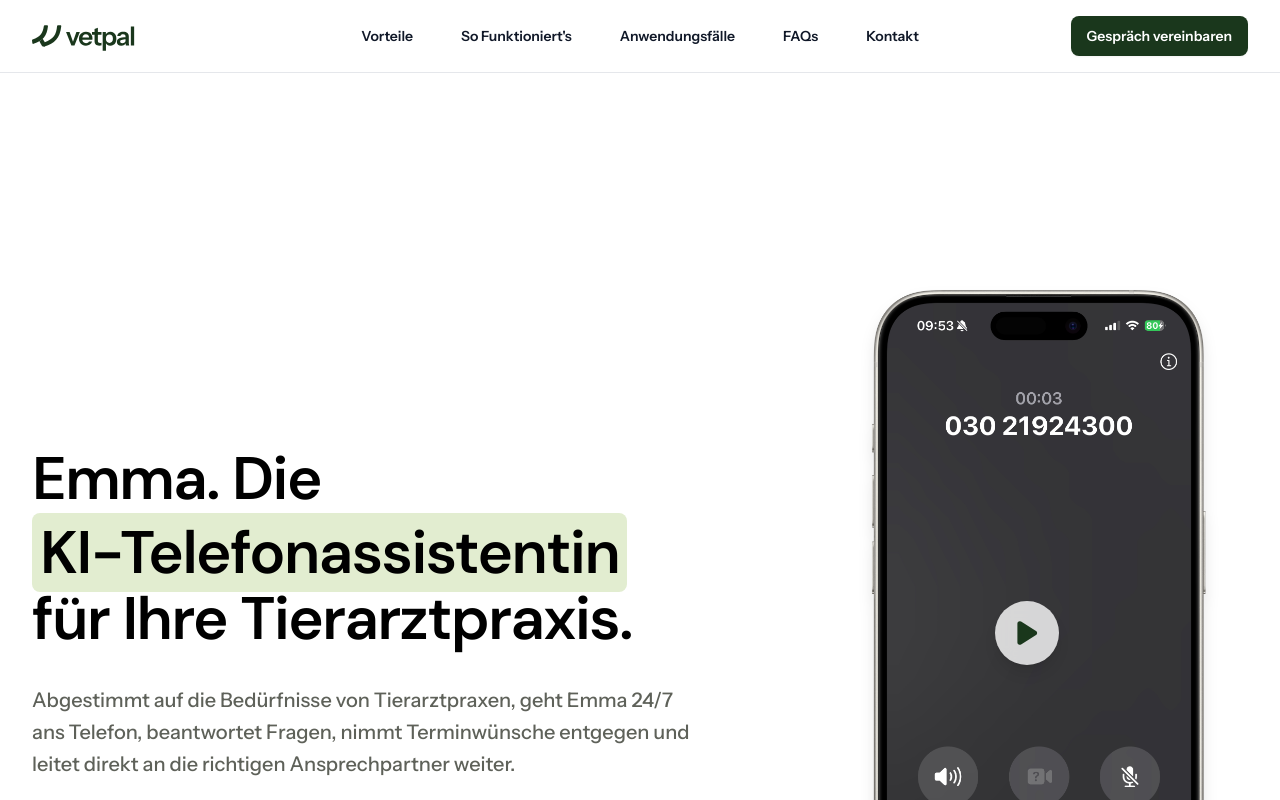
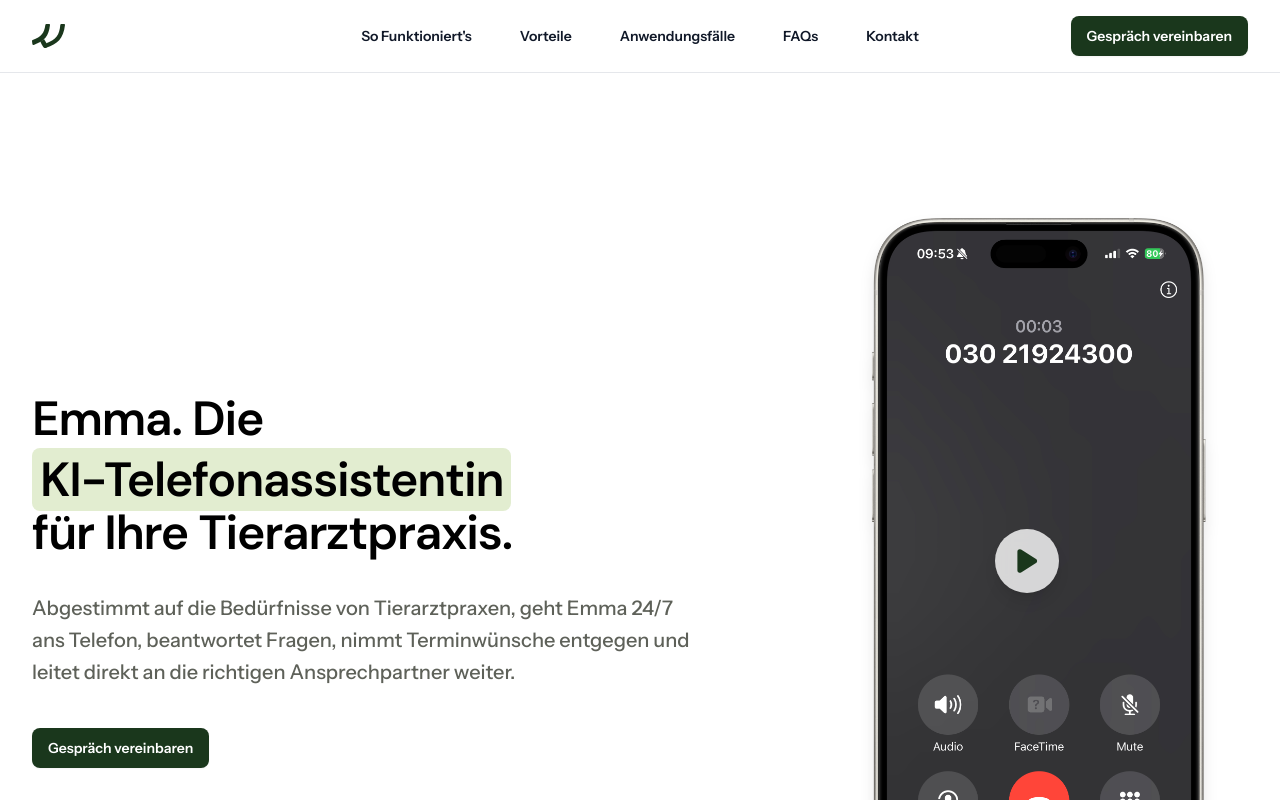
Before and after one commit to juliuslaux/vetpal, a Next.js app: page / in a window 1280 px wide. Shown: the top 800 px of the page. Built offline with nearby package versions, Linux system fonts and the light colour scheme.

Commit message:
Fixed Mobile Bugs

```diff
--- a/src/app/auftragsverarbeitung/page.tsx
+++ b/src/app/auftragsverarbeitung/page.tsx
@@ -8,10 +8,10 @@
 import Link from 'next/link'
 
 const navigation = [
-  { name: 'Vorteile', href: '#benefits' },
-  { name: "So Funktioniert's", href: '#how-it-works' },
-  { name: 'Anwendungsfälle', href: '#examples' },
-  { name: 'FAQs', href: '#faqs' },
+  { name: 'Vorteile', href: '/#benefits' },
+  { name: "So Funktioniert's", href: '/#how-it-works' },
+  { name: 'Anwendungsfälle', href: '/#examples' },
+  { name: 'FAQs', href: '/#faqs' },
   { name: 'Kontakt', href: '/kontakt' },
 ]
 
@@ -28,14 +28,20 @@
                 <span className="sr-only">Vetpal Logo</span>
                 <Image
                   alt="Vetpal Logo"
-                  src="/images/vetpal-logo-green.svg"
+                  src="/images/vetpal-icon-green.svg"
                   width={120}
                   height={32}
-                  className="h-8 w-auto"
+                  className="h-6 w-auto"
                 />
               </Link>
             </div>
-            <div className="flex lg:hidden">
+            <div className="flex items-center gap-x-4 lg:hidden">
+              <a
+                href="#"
+                className="rounded-lg bg-[#1A371C] px-3 py-2 text-sm font-semibold text-white shadow-xs hover:bg-[#1A371C]/90 font-[Instrument_Sans]"
+              >
+                Gespräch vereinbaren
+              </a>
               <button
                 type="button"
                 onClick={() => setMobileMenuOpen(true)}
@@ -66,7 +72,7 @@
                   <span className="sr-only">Vetpal Logo</span>
                   <Image
                     alt="Vetpal Logo"
-                    src="/images/vetpal_logo.svg"
+                    src="/images/vetpal-logo-green.svg"
                     width={120}
                     height={32}
                     className="h-8 w-auto"
@@ -104,7 +110,7 @@
       <div className="relative isolate bg-white pt-28">
         <div className="mx-auto max-w-7xl px-6 py-24 sm:py-32 lg:px-8">
           <h1 className="text-3xl font-semibold tracking-tight text-[#1A371C] font-[Instrument_Sans] mb-8">
-            Auftragsverarbeitungsvertrag
+            Auftragsverarbeitungs<wbr className="sm:hidden"/>vertrag
           </h1>
 
           <div className="prose max-w-3xl font-[Instrument_Sans] text-[#5e6159]">
--- a/src/app/datenschutz/page.tsx
+++ b/src/app/datenschutz/page.tsx
@@ -8,10 +8,10 @@
 import Link from 'next/link'
 
 const navigation = [
-  { name: 'Vorteile', href: '#benefits' },
-  { name: "So Funktioniert's", href: '#how-it-works' },
-  { name: 'Anwendungsfälle', href: '#examples' },
-  { name: 'FAQs', href: '#faqs' },
+  { name: 'Vorteile', href: '/#benefits' },
+  { name: "So Funktioniert's", href: '/#how-it-works' },
+  { name: 'Anwendungsfälle', href: '/#examples' },
+  { name: 'FAQs', href: '/#faqs' },
   { name: 'Kontakt', href: '/kontakt' },
 ]
 
@@ -28,14 +28,20 @@
                 <span className="sr-only">Vetpal Logo</span>
                 <Image
                   alt="Vetpal Logo"
-                  src="/images/vetpal-logo-green.svg"
+                  src="/images/vetpal-icon-green.svg"
                   width={120}
                   height={32}
-                  className="h-8 w-auto"
+                  className="h-6 w-auto"
                 />
               </Link>
             </div>
-            <div className="flex lg:hidden">
+            <div className="flex items-center gap-x-4 lg:hidden">
+              <a
+                href="#"
+                className="rounded-lg bg-[#1A371C] px-3 py-2 text-sm font-semibold text-white shadow-xs hover:bg-[#1A371C]/90 font-[Instrument_Sans]"
+              >
+                Gespräch vereinbaren
+              </a>
               <button
                 type="button"
                 onClick={() => setMobileMenuOpen(true)}
@@ -66,7 +72,7 @@
                   <span className="sr-only">Vetpal Logo</span>
                   <Image
                     alt="Vetpal Logo"
-                    src="/images/vetpal_logo.svg"
+                    src="/images/vetpal-logo-green.svg"
                     width={120}
                     height={32}
                     className="h-8 w-auto"
--- a/src/app/impressum/page.tsx
+++ b/src/app/impressum/page.tsx
@@ -8,10 +8,10 @@
 import Link from 'next/link'
 
 const navigation = [
-  { name: 'Vorteile', href: '#benefits' },
-  { name: "So Funktioniert's", href: '#how-it-works' },
-  { name: 'Anwendungsfälle', href: '#examples' },
-  { name: 'FAQs', href: '#faqs' },
+  { name: 'Vorteile', href: '/#benefits' },
+  { name: "So Funktioniert's", href: '/#how-it-works' },
+  { name: 'Anwendungsfälle', href: '/#examples' },
+  { name: 'FAQs', href: '/#faqs' },
   { name: 'Kontakt', href: '/kontakt' },
 ]
 
@@ -28,14 +28,20 @@
                 <span className="sr-only">Vetpal Logo</span>
                 <Image
                   alt="Vetpal Logo"
-                  src="/images/vetpal-logo-green.svg"
+                  src="/images/vetpal-icon-green.svg"
                   width={120}
                   height={32}
-                  className="h-8 w-auto"
+                  className="h-6 w-auto"
                 />
               </Link>
             </div>
-            <div className="flex lg:hidden">
+            <div className="flex items-center gap-x-4 lg:hidden">
+              <a
+                href="#"
+                className="rounded-lg bg-[#1A371C] px-3 py-2 text-sm font-semibold text-white shadow-xs hover:bg-[#1A371C]/90 font-[Instrument_Sans]"
+              >
+                Gespräch vereinbaren
+              </a>
               <button
                 type="button"
                 onClick={() => setMobileMenuOpen(true)}
@@ -66,7 +72,7 @@
                   <span className="sr-only">Vetpal Logo</span>
                   <Image
                     alt="Vetpal Logo"
-                    src="/images/vetpal_logo.svg"
+                    src="/images/vetpal-logo-green.svg"
                     width={120}
                     height={32}
                     className="h-8 w-auto"
--- a/src/app/kontakt/page.tsx
+++ b/src/app/kontakt/page.tsx
@@ -8,10 +8,10 @@
 import Link from 'next/link'
 
 const navigation = [
-  { name: 'Vorteile', href: '#benefits' },
-  { name: "So Funktioniert's", href: '#how-it-works' },
-  { name: 'Anwendungsfälle', href: '#examples' },
-  { name: 'FAQs', href: '#faqs' },
+  { name: 'Vorteile', href: '/#benefits' },
+  { name: "So Funktioniert's", href: '/#how-it-works' },
+  { name: 'Anwendungsfälle', href: '/#examples' },
+  { name: 'FAQs', href: '/#faqs' },
   { name: 'Kontakt', href: '/kontakt' },
 ]
 
@@ -86,14 +86,20 @@
                 <span className="sr-only">Vetpal Logo</span>
                 <Image
                   alt="Vetpal Logo"
-                  src="/images/vetpal-logo-green.svg"
+                  src="/images/vetpal-icon-green.svg"
                   width={120}
                   height={32}
-                  className="h-8 w-auto"
+                  className="h-6 w-auto"
                 />
               </Link>
             </div>
-            <div className="flex lg:hidden">
+            <div className="flex items-center gap-x-4 lg:hidden">
+              <a
+                href="#"
+                className="rounded-lg bg-[#1A371C] px-3 py-2 text-sm font-semibold text-white shadow-xs hover:bg-[#1A371C]/90 font-[Instrument_Sans]"
+              >
+                Gespräch vereinbaren
+              </a>
               <button
                 type="button"
                 onClick={() => setMobileMenuOpen(true)}
@@ -124,7 +130,7 @@
                   <span className="sr-only">Vetpal Logo</span>
                   <Image
                     alt="Vetpal Logo"
-                    src="/images/vetpal_logo.svg"
+                    src="/images/vetpal-logo-green.svg"
                     width={120}
                     height={32}
                     className="h-8 w-auto"
--- a/src/components/Cts.tsx
+++ b/src/components/Cts.tsx
@@ -13,12 +13,12 @@
                 Bereit für die Zukunft Ihrer Praxis?
               </h2>
               <p className="mx-auto mt-6 max-w-xl text-lg/8 text-pretty text-[#000000] font-[Instrument_Sans]">
-              Jetzt kostenfrei Testzugang zu Emma erhalten. Wir richten Emma unverbindlich für Ihre Praxis ein und zeigen Ihnen, wie einfach und effizient Ihre Telefonanlage mit Emma sein kann.
+                Jetzt kostenfrei Testzugang zu Emma erhalten. Wir richten Emma unverbindlich für Ihre Praxis ein und zeigen Ihnen, wie einfach und effizient Ihre Telefonanlage mit Emma sein kann.
               </p>
-              <div className="mt-10 flex items-center justify-center gap-x-6">
+              <div className="mt-10 flex flex-col sm:flex-row items-center justify-center gap-6 sm:gap-x-6">
                 <a
                   href="#"
-                  className="rounded-md bg-[#1A371C] px-5 py-3 text-sm font-semibold text-white shadow-sm hover:bg-[#2A472C] focus-visible:outline focus-visible:outline-2 focus-visible:outline-offset-2 focus-visible:outline-[#1A371C] font-[Instrument_Sans]"
+                  className="w-full sm:w-auto rounded-md bg-[#1A371C] px-5 py-3 text-sm font-semibold text-white shadow-sm hover:bg-[#2A472C] focus-visible:outline focus-visible:outline-2 focus-visible:outline-offset-2 focus-visible:outline-[#1A371C] font-[Instrument_Sans]"
                 >
                   Gespräch vereinbaren
                 </a>
--- a/src/components/Examples.tsx
+++ b/src/components/Examples.tsx
@@ -37,24 +37,22 @@
 ];
 
 export default function Examples() {
-  // Track which audio is playing (if any)
   const [playingIndex, setPlayingIndex] = useState<number | null>(null);
+  const [currentSlide, setCurrentSlide] = useState(0);
   const audioRefs = useRef<(HTMLAudioElement | null)[]>([]);
+  const sliderRef = useRef<HTMLDivElement>(null);
 
   const toggleAudio = (index: number) => {
-    // If we're already playing this audio, pause it
     if (playingIndex === index) {
       if (audioRefs.current[index]) {
         audioRefs.current[index]?.pause();
         setPlayingIndex(null);
       }
     } else {
-      // If another audio is playing, pause it first
       if (playingIndex !== null && audioRefs.current[playingIndex]) {
         audioRefs.current[playingIndex]?.pause();
       }
 
-      // Play the new audio
       if (audioRefs.current[index]) {
         audioRefs.current[index]?.load();
         const playPromise = audioRefs.current[index]?.play();
@@ -73,6 +71,26 @@
     }
   };
 
+  const scrollToSlide = (index: number) => {
+    if (sliderRef.current) {
+      const slideWidth = sliderRef.current.offsetWidth;
+      sliderRef.current.scrollTo({
+        left: slideWidth * index,
+        behavior: 'smooth'
+      });
+      setCurrentSlide(index);
+    }
+  };
+
+  const handleScroll = () => {
+    if (sliderRef.current) {
+      const slideWidth = sliderRef.current.offsetWidth;
+      const scrollPosition = sliderRef.current.scrollLeft;
+      const newSlide = Math.round(scrollPosition / slideWidth);
+      setCurrentSlide(newSlide);
+    }
+  };
+
   return (
     <div id="examples" className="bg-white py-24 sm:py-32">
       <div className="mx-auto max-w-7xl px-6 lg:px-8">
@@ -82,10 +100,19 @@
           </h2>
         </div>
 
-        <div className="mx-auto mt-16 max-w-2xl sm:mt-20 lg:mt-24 lg:max-w-none">
-          <div className="grid grid-cols-1 gap-8 sm:grid-cols-2 lg:grid-cols-3">
+        <div className="relative mt-16 sm:mt-20 lg:mt-24">
+          {/* Cards Container */}
+          <div
+            ref={sliderRef}
+            onScroll={handleScroll}
+            className="overflow-x-auto scrollbar-none snap-x snap-mandatory sm:overflow-visible"
+          >
+            <div className="grid grid-flow-col sm:grid-flow-row auto-cols-[100%] sm:auto-cols-auto sm:grid-cols-2 lg:grid-cols-3 gap-8">
               {exampleCards.map((card, index) => (
-              <div key={index} className="rounded-2xl bg-[#f7f7f3] p-8 flex flex-col items-center text-center">
+                <div
+                  key={index}
+                  className="rounded-2xl bg-[#f7f7f3] p-8 flex flex-col items-center text-center snap-center"
+                >
                   <div className="mb-4">
                     <button
                       onClick={() => toggleAudio(index)}
@@ -119,6 +146,21 @@
               ))}
             </div>
           </div>
+
+          {/* Step Indicators */}
+          <div className="flex justify-center gap-2 mt-6 sm:hidden">
+            {exampleCards.map((_, index) => (
+              <button
+                key={index}
+                onClick={() => scrollToSlide(index)}
+                className={`h-1.5 rounded-full transition-all ${
+                  index === currentSlide ? 'w-6 bg-[#1A371C]' : 'w-1.5 bg-gray-300'
+                }`}
+                aria-label={`Go to slide ${index + 1}`}
+              />
+            ))}
+          </div>
+        </div>
       </div>
     </div>
   );
--- a/src/components/Footer.tsx
+++ b/src/components/Footer.tsx
@@ -17,7 +17,7 @@
   legal: [
     { name: 'Impressum', href: '/impressum' },
     { name: 'Datenschutzerklärung', href: '/datenschutz' },
-    { name: 'Auftragsverarbeitungsvertrag', href: '/auftragsverarbeitung' },
+    { name: 'AVV', href: '/auftragsverarbeitung' },
   ],
   social: [
     {
@@ -111,7 +111,7 @@
 
           {/* Right columns */}
           <div className="mt-8 md:mt-0 md:w-1/2">
-            <div className="grid grid-cols-3 gap-8 md:gap-x-12">
+            <div className="grid grid-cols-2 md:grid-cols-3 gap-8 md:gap-x-12">
               <div>
                 <h3 className="text-sm font-semibold text-gray-600 font-[Instrument_Sans]">Kontakt</h3>
                 <ul className="mt-4 space-y-2">
@@ -129,7 +129,7 @@
                   <li className="text-sm text-gray-600 font-[Instrument_Sans]">12403 Berlin</li>
                 </ul>
               </div>
-              <div>
+              <div className="hidden md:block">
                 <h3 className="text-sm font-semibold text-gray-600 font-[Instrument_Sans]">Navigation</h3>
                 <ul className="mt-4 space-y-2">
                   {navigation.main.map((item) => (
--- a/src/components/Hero.tsx
+++ b/src/components/Hero.tsx
@@ -9,8 +9,8 @@
 import Link from 'next/link'
 
 const navigation = [
+  { name: "So Funktioniert's", href: '#how-it-works' },
   { name: 'Vorteile', href: '#benefits' },
-  { name: "So Funktioniert's", href: '#how-it-works' },
   { name: 'Anwendungsfälle', href: '#examples' },
   { name: 'FAQs', href: '#faqs' },
   { name: 'Kontakt', href: '/kontakt' },
@@ -68,14 +68,20 @@
                 <span className="sr-only">Vetpal Logo</span>
                 <Image
                   alt="Vetpal Logo"
-                  src="/images/vetpal-logo-green.svg"
+                  src="/images/vetpal-icon-green.svg"
                   width={120}
                   height={32}
-                  className="h-8 w-auto"
+                  className="h-6 w-auto"
                 />
               </Link>
             </div>
-            <div className="flex lg:hidden">
+            <div className="flex items-center gap-x-4 lg:hidden">
+              <a
+                href="#"
+                className="rounded-lg bg-[#1A371C] px-3 py-2 text-sm font-semibold text-white shadow-xs hover:bg-[#1A371C]/90 font-[Instrument_Sans]"
+              >
+                Gespräch vereinbaren
+              </a>
               <button
                 type="button"
                 onClick={() => setMobileMenuOpen(true)}
@@ -106,7 +112,7 @@
                   <span className="sr-only">Vetpal Logo</span>
                   <Image
                     alt="Vetpal Logo"
-                    src="/images/vetpal_logo.svg"
+                    src="/images/vetpal-logo-green.svg"
                     width={120}
                     height={32}
                     className="h-8 w-auto"
@@ -141,15 +147,15 @@
         </div>
       </header>
 
-      <div className="relative isolate pt-28">
+      <div className="relative isolate pt-10">
         <div className="mx-auto max-w-7xl px-6 py-24 sm:py-32 lg:flex lg:items-center lg:gap-x-32 lg:px-8 lg:py-40">
           <motion.div
             initial={{ opacity: 0, y: 20 }}
             animate={{ opacity: 1, y: 0 }}
             transition={{ duration: 0.8, ease: "easeOut" }}
-            className="mx-auto max-w-2xl lg:max-w-2xl lg:mx-0 lg:flex-auto"
+            className="mx-auto max-w-2xl lg:max-w-2xl lg:mx-0 lg:flex-auto text-center lg:text-left"
           >
-            <h1 className="mt-10 text-5xl tracking-tight text-[#000000] sm:text-6xl font-semibold font-[DM_Sans] leading-[1.1]">
+            <h1 className="mt-0 sm:mt-10 text-3xl xs:text-4xl sm:text-5xl tracking-tight text-[#000000] font-semibold font-[DM_Sans] leading-[1.1]">
               <motion.div
                 initial={{ opacity: 0, x: -20 }}
                 animate={{ opacity: 1, x: 0 }}
@@ -162,8 +168,9 @@
                 initial={{ opacity: 0, x: -20 }}
                 animate={{ opacity: 1, x: 0 }}
                 transition={{ duration: 0.6, delay: 0.4 }}
+                className="inline-block"
               >
-                <span className="mb-2 bg-[#e2edd0] rounded-lg px-2">KI-Telefonassistentin</span>
+                <span className="mb-2 bg-[#e2edd0] rounded-lg px-2 whitespace-nowrap">KI-Telefonassistentin</span>
               </motion.div>
               <motion.div
                 initial={{ opacity: 0, x: -20 }}
@@ -177,7 +184,7 @@
               initial={{ opacity: 0 }}
               animate={{ opacity: 1 }}
               transition={{ duration: 0.8, delay: 0.8 }}
-              className="mt-8 text-lg text-pretty text-[#5e6159] sm:text-xl/8 font-medium font-[Instrument_Sans]"
+              className="mt-6 sm:mt-8 text-base sm:text-lg text-pretty text-[#5e6159] sm:text-xl/8 font-medium font-[Instrument_Sans]"
             >
               Abgestimmt auf die Bedürfnisse von Tierarztpraxen, geht Emma  24/7 ans Telefon, beantwortet Fragen, nimmt Terminwünsche entgegen und leitet direkt an die richtigen Ansprechpartner weiter.
             </motion.p>
@@ -185,7 +192,7 @@
               initial={{ opacity: 0, y: 20 }}
               animate={{ opacity: 1, y: 0 }}
               transition={{ duration: 0.6, delay: 1 }}
-              className="mt-10 flex items-center gap-x-6"
+              className="mt-10 flex items-center gap-x-6 justify-center lg:justify-start"
             >
               <a
                 href="#"
```
Also changed, not shown: public/images/vetpal-icon-green.svg (added). Lines whose indentation alone changed are shown as unchanged.
